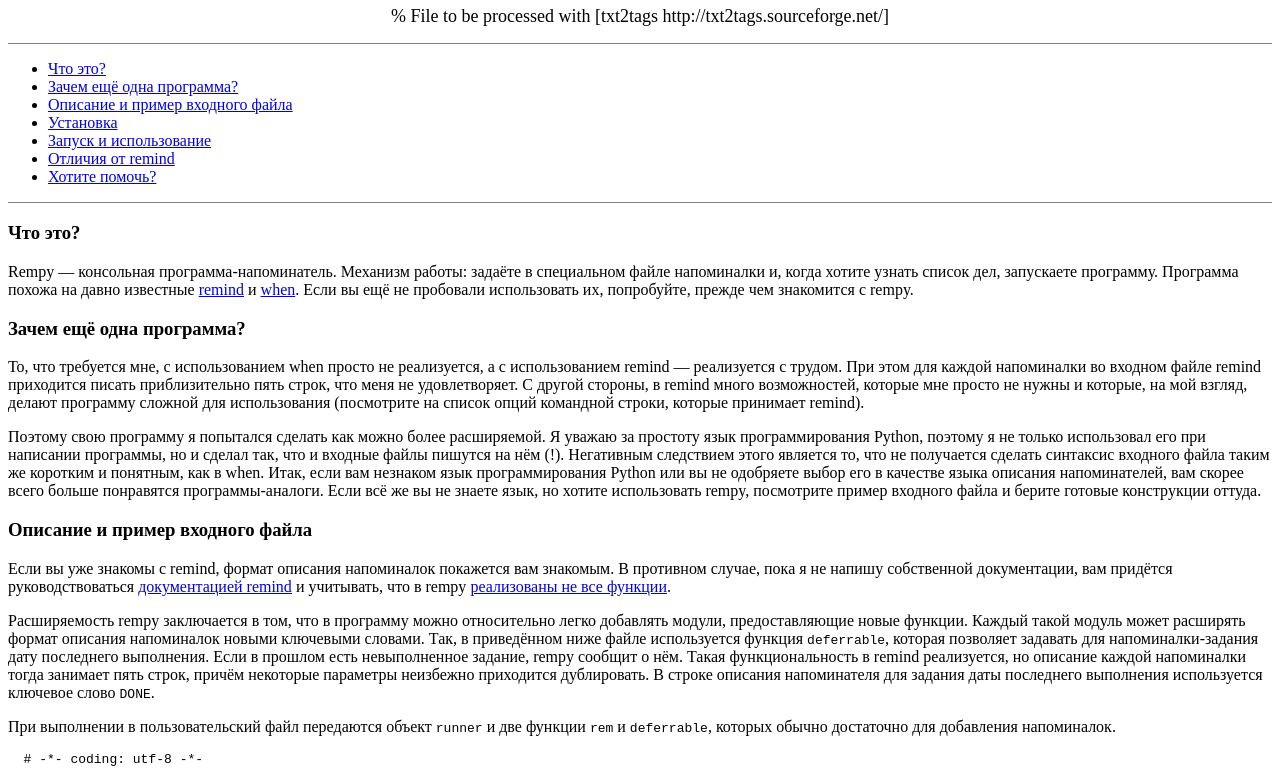
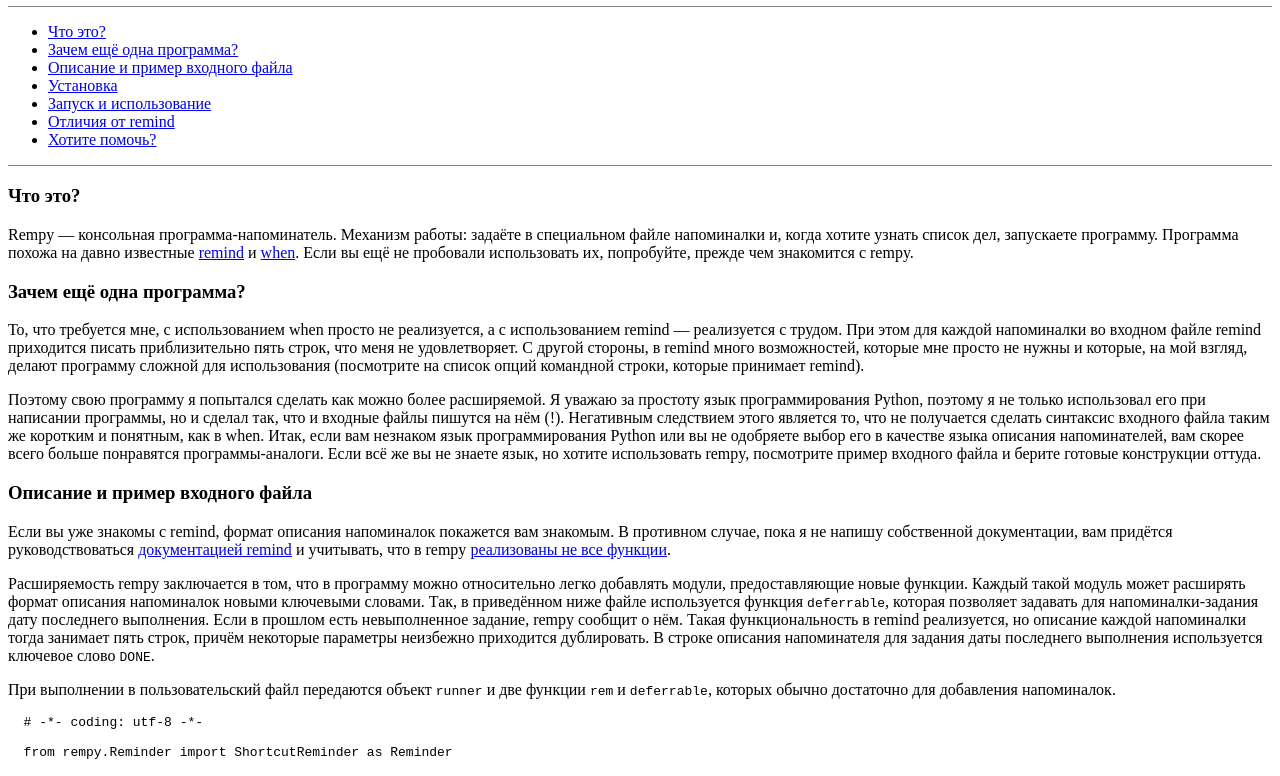
Before and after one commit to earshinov/rempy, a plain HTML site: page doc/user-docs/UserDocumentation_ru.html in a window 1280 px wide. Shown: the part 60-836 px from the top of the page. Drawn offline with Linux system fonts and the light colour scheme.

Commit message:
...update documentation

```diff
--- a/doc/user-docs/UserDocumentation_ru.html
+++ b/doc/user-docs/UserDocumentation_ru.html
@@ -7,7 +7,6 @@
 </HEAD><BODY BGCOLOR="white" TEXT="black">
 <P ALIGN="center"><CENTER><H1>Rempy. Документация пользователя</H1>
 <FONT SIZE="4">
-% File to be processed with [txt2tags http://txt2tags.sourceforge.net/]
 </FONT></CENTER>
 
 <P></P>
```
